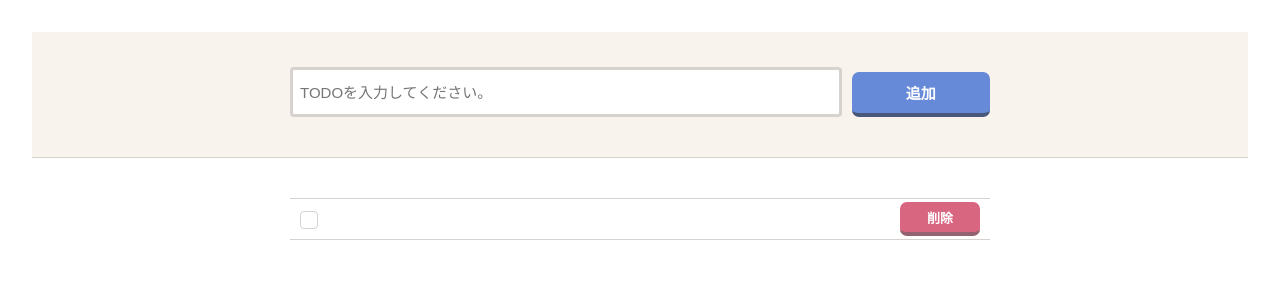
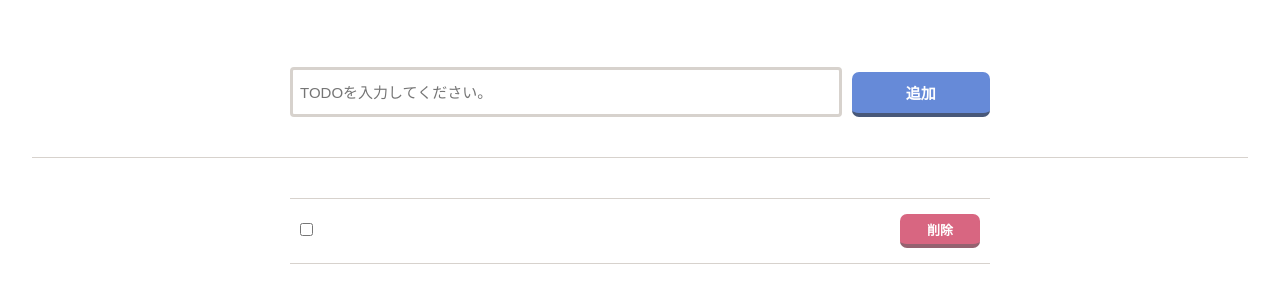
Before and after one commit to kouheihayashi78/vue-todo, a Vue app: page / in a window 1280 px wide. Shown: the top 300 px of the page. Built offline with nearby package versions, Linux system fonts and the light colour scheme; the HTML template or start-up script is replaced by a standard one.

Commit message:
fix:css修正

```diff
--- a/src/assets/base.css
+++ b/src/assets/base.css
@@ -1,52 +1,16 @@
 /* color palette from <https://github.com/vuejs/theme> */
 :root {
-  --vt-c-white: #ffffff;
-  --vt-c-white-soft: #f8f8f8;
-  --vt-c-white-mute: #f2f2f2;
-
-  --vt-c-black: #181818;
-  --vt-c-black-soft: #222222;
-  --vt-c-black-mute: #282828;
-
-  --vt-c-indigo: #2c3e50;
-
-  --vt-c-divider-light-1: rgba(60, 60, 60, 0.29);
-  --vt-c-divider-light-2: rgba(60, 60, 60, 0.12);
-  --vt-c-divider-dark-1: rgba(84, 84, 84, 0.65);
-  --vt-c-divider-dark-2: rgba(84, 84, 84, 0.48);
-
-  --vt-c-text-light-1: var(--vt-c-indigo);
-  --vt-c-text-light-2: rgba(60, 60, 60, 0.66);
-  --vt-c-text-dark-1: var(--vt-c-white);
-  --vt-c-text-dark-2: rgba(235, 235, 235, 0.64);
+  --vt-c-soft: #f9f3ee;;
 }
 
 /* semantic color variables for this project */
 :root {
   --color-background: var(--vt-c-white);
-  --color-background-soft: var(--vt-c-white-soft);
-  --color-background-mute: var(--vt-c-white-mute);
-
-  --color-border: var(--vt-c-divider-light-2);
-  --color-border-hover: var(--vt-c-divider-light-1);
-
-  --color-heading: var(--vt-c-text-light-1);
-  --color-text: var(--vt-c-text-light-1);
-
-  --section-gap: 160px;
 }
 
 @media (prefers-color-scheme: dark) {
   :root {
-    --color-background: var(--vt-c-black);
-    --color-background-soft: var(--vt-c-black-soft);
-    --color-background-mute: var(--vt-c-black-mute);
-
-    --color-border: var(--vt-c-divider-dark-2);
-    --color-border-hover: var(--vt-c-divider-dark-1);
-
-    --color-heading: var(--vt-c-text-dark-1);
-    --color-text: var(--vt-c-text-dark-2);
+    --color-background: var(--vt-c-soft);
   }
 }
 
--- a/src/assets/main.css
+++ b/src/assets/main.css
@@ -28,16 +28,6 @@
   margin-top: 50px;
 }
 
-.input {
-  outline: none;
-  border: solid 3px #d7d2cd;
-  padding: 10px;
-  border-radius: 7px;
-
-  &:focus {
-    background: #f9f9f0;
-  }
-}
 
 .task-list {
   list-style: none;
@@ -76,18 +66,9 @@
   z-index: 10;
 }
 
-.is-cancel {
-  width: 96px;
-  background-color: #999;
-}
-
 .input {
   display: block;
   position: relative;
-  width: 100%;
-  font-size: 15px;
-  outline: none;
-  border: solid 1px #d7d2cd;
   padding: 7px 7px;
   border-radius: 4px;
   margin-top: -5px;
@@ -99,7 +80,6 @@
 
 .input-form {
   margin-bottom: 40px;
-  background: #f9f3ee;
   padding: 40px 0;
   border-bottom: 1px solid #d7d2cd;
 
@@ -163,26 +143,13 @@
   }
 }
 
-.checkbox-input {
-  display: none;
+
+.checkbox-label input {
+  margin-right: 15px;
 }
 
-.checkbox-label {
-  position: relative;
-  margin-right: 30px;
-  top: -10px;
-
-  &::before {
-    content: '';
-    display: block;
-    position: absolute;
-    top: 2px;
-    left: 0;
-    width: 18px;
-    height: 18px;
-    border: 1px solid #d7d2cd;
-    border-radius: 4px;
-  }
+.checkbox-label span {
+  font-size: 1.2rem;
 }
 
 .done .checkbox-label {
@@ -201,151 +168,3 @@
     border-right: 3px solid #d01137;
   }
 }
-
-/* Task List Fade */
-.fade-enter-active {
-  background-color: #fff8b0;
-  transition: background-color 300ms;
-}
-.fade-enter-done {
-  transition: background-color 1s;
-}
-.fade-exit {
-  background-color: #ffacbf;
-}
-.fade-exit-active {
-  background-color: transparent;
-  transition: background-color 700ms;
-}
-.fade-exit-active label {
-  opacity: 0.3;
-  transition: opacity 700ms;
-}
-
-.global-head {
-  color: #fff;
-  background: #201402;
-  margin: 0;
-  padding: 10px;
-
-  a {
-    color: #fff;
-    text-decoration: none;
-
-    &:hover {
-      text-decoration: underline;
-    }
-  }
-  ul {
-    list-style: none;
-    display: flex;
-    margin: 0;
-    padding: 0;
-
-    li {
-      margin: 0 10px;
-
-      span {
-        cursor: pointer;
-
-        &:hover {
-          text-decoration: underline;
-        }
-      }
-    }
-  }
-}
-
-.alert {
-  font-size: 14px;
-  position: fixed;
-  width: 300px;
-  right: 10px;
-  bottom: 10px;
-  color: #155724;
-  background: #d4edda;
-  border: solid 1px #c3e6cb;
-  padding: 13px;
-  border-radius: 7px;
-}
-
-ul.tag-list {
-  list-style: none;
-  margin-left: 0;
-  margin-top: -15px;
-  padding: 0;
-
-  > li {
-    display: inline-block;
-    margin-left: 5px;
-    margin-bottom: 7px;
-    font-size: 93%;
-
-    &.active {
-      > a {
-        background: none;
-      }
-    }
-
-    > a {
-      text-decoration: none;
-      background: #fce59f;
-      border: solid 3px #fce59f;
-      color: #333;
-      display: inline-block;
-      padding: 3px 13px;
-      border-radius: 20px;
-      cursor: pointer;
-
-      &:hover {
-        background: #fff6c6;
-        border-color: #fff6c6;
-      }
-    }
-  }
-}
-
-.login-page {
-  background: #f9f3ee;
-  width: 100vw;
-  height: 100vh;
-  display: flex;
-  flex-direction: column;
-  justify-content: center;
-  align-items: center;
-
-  .links {
-    margin-top: 10px;
-    font-size: 93%;
-
-    a {
-      color: #1b1e21;
-    }
-  }
-}
-
-.login-panel {
-  width: 500px;
-  background: #fcfaf6;
-  padding: 50px;
-  border-radius: 20px;
-  box-shadow: 2px 2px 25px #e3dfd4;
-
-  .input-group {
-    margin-bottom: 10px;
-  }
-
-  label {
-    font-size: 0.8em;
-    width: 100%;
-    display: block;
-  }
-
-  .input {
-    width: 100%;
-  }
-
-  .btn {
-    margin-top: 5px;
-  }
-}
```
